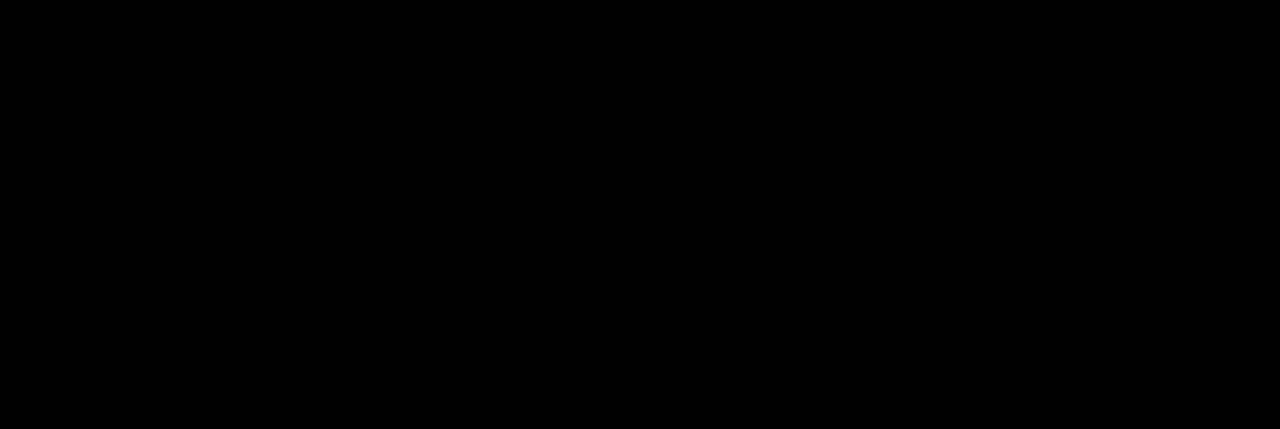
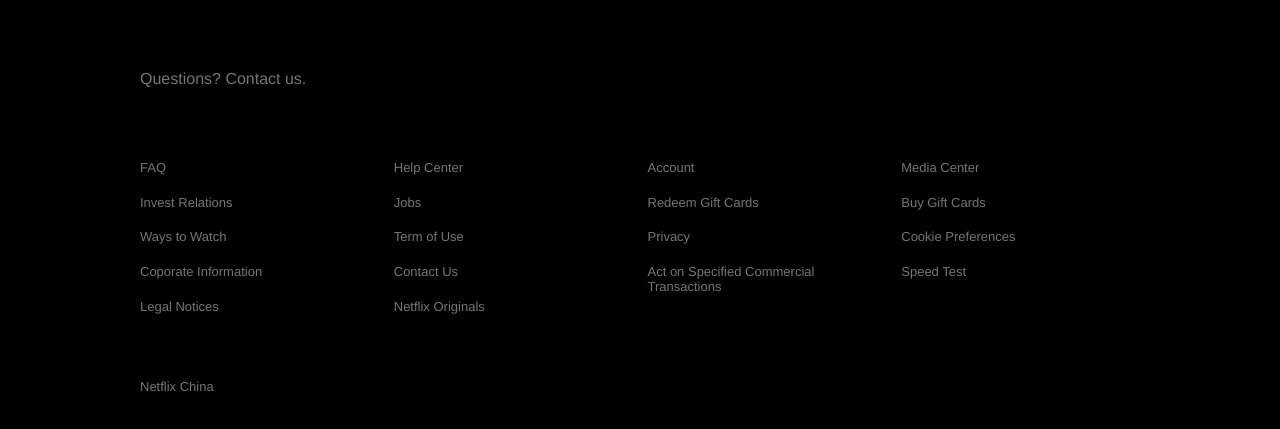
Before and after one commit to yanghwai/react-netflix-demo, a React (Create React App) app: page / in a window 1280 px wide. Shown: the part 1253-1682 px from the top of the page. Before the commit the page ends 1237 px from the top, so only its background shows below. Built offline with nearby package versions, Linux system fonts and the light colour scheme.

Commit message:
--feat: add footer to the page

```diff
--- a/src/App.js
+++ b/src/App.js
@@ -1,25 +1,12 @@
-import Jumbotron from "./components/jumbotron";
-
-import jumboData from "./fixtures/jumbotron.json";
+import { FooterContainer } from "./containers/footer-container";
+import JumbotronContainer from "./containers/jumbotron-container";
 
 function App() {
   return (
-    <Jumbotron.Container>
-      {jumboData.map((item, index) => {
-        const itemDirection = index % 2 === 0 ? "row" : "row-reverse";
-        return (
-          <Jumbotron key={item.id} direction={itemDirection}>
-            <Jumbotron.Pane>
-              <Jumbotron.Title>{item.title}</Jumbotron.Title>
-              <Jumbotron.SubTitle>{item.subTitle}</Jumbotron.SubTitle>
-            </Jumbotron.Pane>
-            <Jumbotron.Pane>
-              <Jumbotron.Image src={item.image} alt={item.alt} />
-            </Jumbotron.Pane>
-          </Jumbotron>
-        );
-      })}
-    </Jumbotron.Container>
+    <>
+      <JumbotronContainer />
+      <FooterContainer />
+    </>
   );
 }
 
--- /dev/null
+++ b/src/components/footer/index.js
@@ -0,0 +1,30 @@
+import { React } from "react";
+import { Container, Row, Column, Link, Title, Text, Break } from "./styles/footer";
+
+export default function Footer({ children, ...restProps }) {
+  return <Container {...restProps}>{children}</Container>;
+}
+
+Footer.Row = ({ children, ...restProps }) => (
+  <Row {...restProps}>{children}</Row>
+);
+
+Footer.Column = ({ children, ...restProps }) => (
+  <Column {...restProps}>{children}</Column>
+);
+
+Footer.Link = ({ children, ...restProps }) => (
+  <Link {...restProps}>{children}</Link>
+);
+
+Footer.Title = ({ children, ...restProps }) => (
+  <Title {...restProps}>{children}</Title>
+);
+
+Footer.Text = ({ children, ...restProps }) => (
+  <Text {...restProps}>{children}</Text>
+);
+
+Footer.Break = ({ children, ...restProps }) => (
+  <Break {...restProps}>{children}</Break>
+);
--- /dev/null
+++ b/src/components/footer/styles/footer.js
@@ -0,0 +1,53 @@
+import styled from "styled-components";
+
+export const Container = styled.div`
+  display: flex;
+  padding: 70px 56px;
+  margin: auto;
+  max-width: 1000px;
+  flex-direction: column;
+
+  @media (max-width: 1000px) {
+    padding: 70px 30px;
+  }
+`;
+
+export const Row = styled.div`
+  display: grid;
+  grid-template-columns: repeat(auto-fill, minmax(230px, 1fr));
+  grid-gap: 15px;
+
+  @media (max-width: 1000px) {
+    grid-template-columns: repeat(auto-fill, minmax(150px, 1fr));
+  }
+`;
+
+export const Column = styled.div`
+  display: flex;
+  flex-direction: column;
+  text-align: left;
+`;
+
+export const Link = styled.a`
+  color: #757575;
+  margin-bottom: 20px;
+  font-size: 13px;
+  text-decoration: none;
+`;
+
+export const Text = styled.p`
+  font-size: 13px;
+  color: #757575;
+  margin-bottom: 40px;
+`;
+
+export const Title = styled.p`
+  font-size: 16px;
+  color: #757575;
+  margin-bottom: 40px;
+`;
+
+export const Break = styled.p`
+  flex-basis: 100%;
+  height: 0;
+`;
--- /dev/null
+++ b/src/components/index.js
@@ -0,0 +1,2 @@
+export { default as Jumbotron } from "./jumbotron";
+export { default as Footer } from "./footer";
--- /dev/null
+++ b/src/containers/footer-container.js
@@ -0,0 +1,43 @@
+import { Footer } from "../components";
+
+export function FooterContainer() {
+    return (
+        <Footer>
+            <Footer.Title>Questions? Contact us.</Footer.Title>
+            <Footer.Break/>
+            <Footer.Row>
+                <Footer.Column>
+                    <Footer.Link href="#">FAQ</Footer.Link>
+                    <Footer.Link href="#">Invest Relations</Footer.Link>
+                    <Footer.Link href="#">Ways to Watch</Footer.Link>
+                    <Footer.Link href="#">Coporate Information</Footer.Link>
+                    <Footer.Link href="#">Legal Notices</Footer.Link>
+                </Footer.Column>
+
+                <Footer.Column>
+                    <Footer.Link href="#">Help Center</Footer.Link>
+                    <Footer.Link href="#">Jobs</Footer.Link>
+                    <Footer.Link href="#">Term of Use</Footer.Link>
+                    <Footer.Link href="#">Contact Us</Footer.Link>
+                    <Footer.Link href="#">Netflix Originals</Footer.Link>
+                </Footer.Column>
+
+                <Footer.Column>
+                    <Footer.Link href="#">Account</Footer.Link>
+                    <Footer.Link href="#">Redeem Gift Cards</Footer.Link>
+                    <Footer.Link href="#">Privacy</Footer.Link>
+                    <Footer.Link href="#">Act on Specified Commercial Transactions</Footer.Link>
+                </Footer.Column>
+
+                <Footer.Column>
+                    <Footer.Link href="#">Media Center</Footer.Link>
+                    <Footer.Link href="#">Buy Gift Cards</Footer.Link>
+                    <Footer.Link href="#">Cookie Preferences</Footer.Link>
+                    <Footer.Link href="#">Speed Test</Footer.Link>
+                </Footer.Column>
+            </Footer.Row>
+            <Footer.Break/>
+            <Footer.Text>Netflix China</Footer.Text>
+        </Footer>
+    )
+}
--- /dev/null
+++ b/src/containers/jumbotron-container.js
@@ -0,0 +1,25 @@
+import { Jumbotron } from "../components";
+import jumboData from "../fixtures/jumbotron.json";
+
+function JumbotronContainer() {
+  return (
+    <Jumbotron.Container>
+      {jumboData.map((item, index) => {
+        const itemDirection = index % 2 === 0 ? "row" : "row-reverse";
+        return (
+          <Jumbotron key={item.id} direction={itemDirection}>
+            <Jumbotron.Pane>
+              <Jumbotron.Title>{item.title}</Jumbotron.Title>
+              <Jumbotron.SubTitle>{item.subTitle}</Jumbotron.SubTitle>
+            </Jumbotron.Pane>
+            <Jumbotron.Pane>
+              <Jumbotron.Image src={item.image} alt={item.alt} />
+            </Jumbotron.Pane>
+          </Jumbotron>
+        );
+      })}
+    </Jumbotron.Container>
+  );
+}
+
+export default JumbotronContainer;
```
Also changed, not shown: 1 other file (tests, documents, lock files or other folders).
